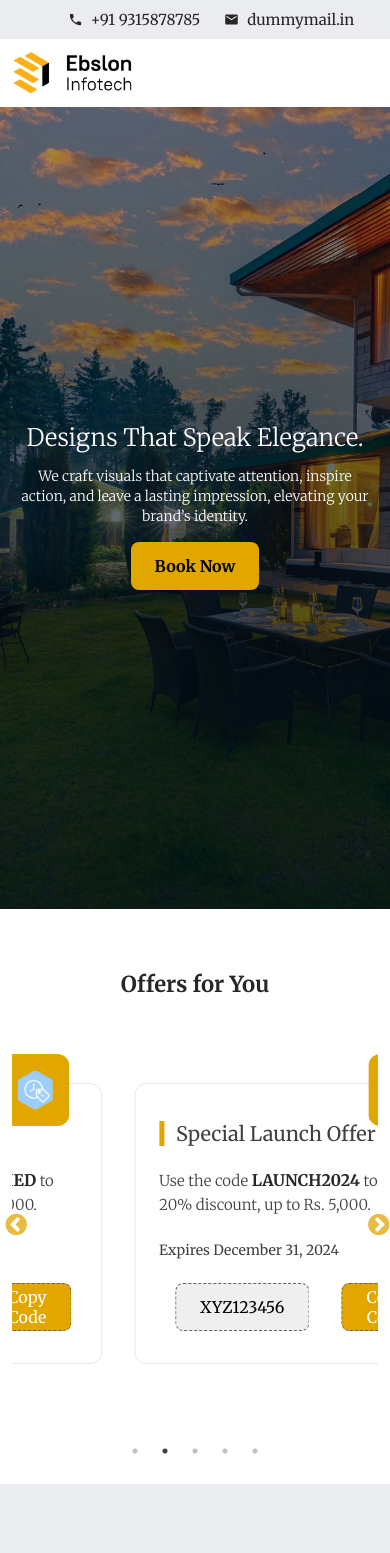
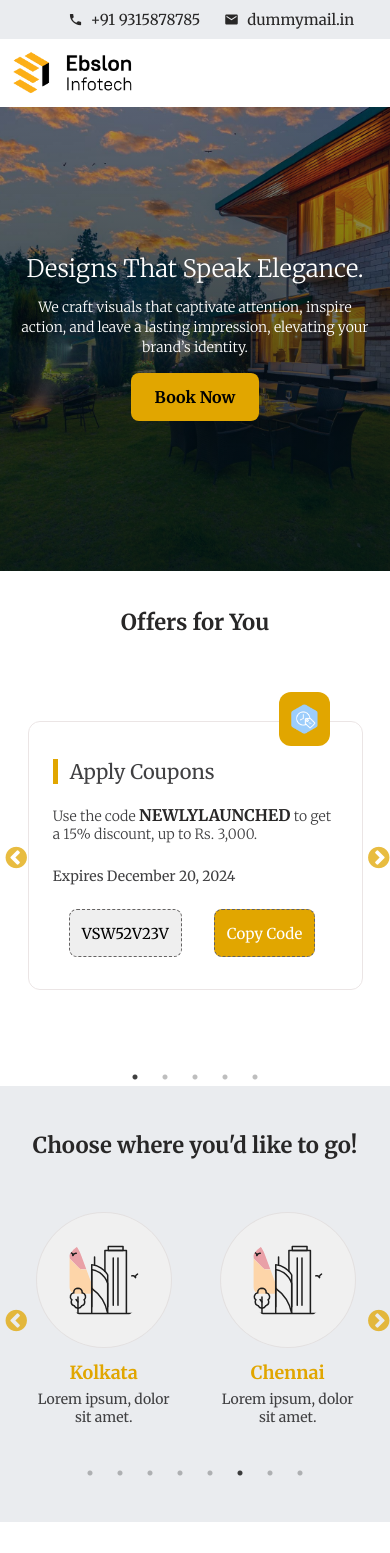
Before and after one commit to Shiv1516/Frontedn-assignment, a React (Create React App) app: page / in a window 390 px wide. Shown: the top 1553 px of the page. Built offline with nearby package versions, Linux system fonts and the light colour scheme.

Commit message:
make responsive

```diff
--- a/src/App.css
+++ b/src/App.css
@@ -1065,6 +1065,9 @@ table {
     line-height: 24px;
     margin-bottom: 16px;
   }
+  .hero-section {
+    height: 55vh;
+  }
   .hero-subheading {
     font-size: 14px;
     line-height: 20px;
@@ -1095,4 +1098,20 @@ table {
     display: flex;
     justify-content: start;
   }
+  .desc,
+  .offers-card-heading {
+    font-size: 14px;
+    line-height: 18px;
+  }
+  .ptb48 {
+    padding: 24px 0 24px 0;
+  }
+  .offer-image {
+    height: 30px;
+    padding: 12px;
+  }
+  .coupan-code {
+    font-size: 15px;
+    padding: 0 12px 0 12px;
+  }
 }
```
